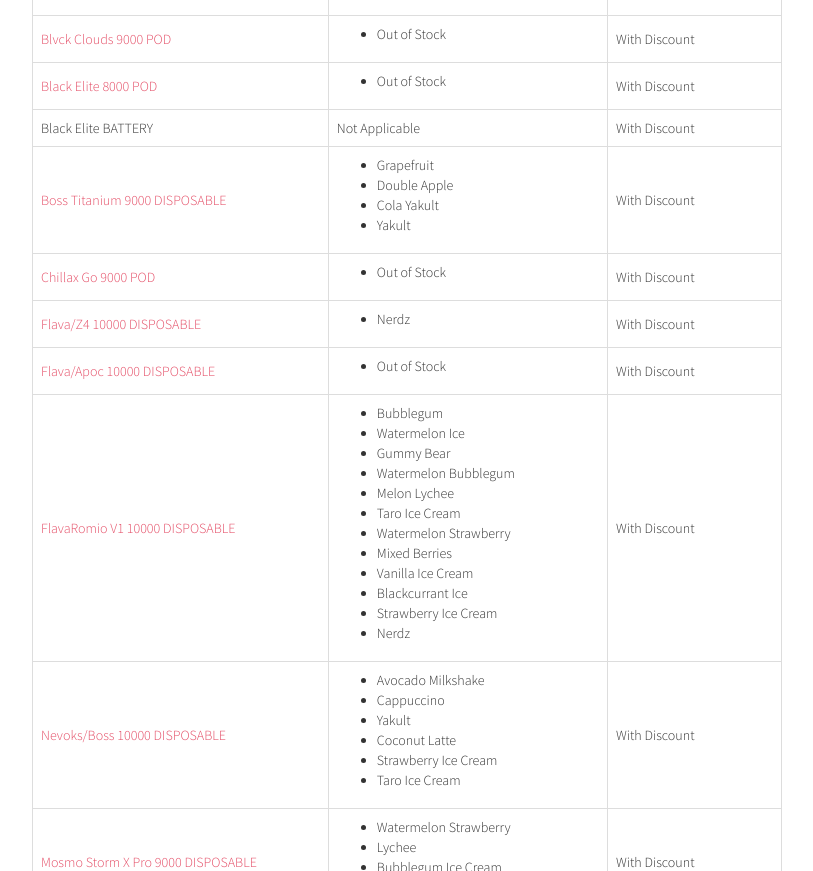
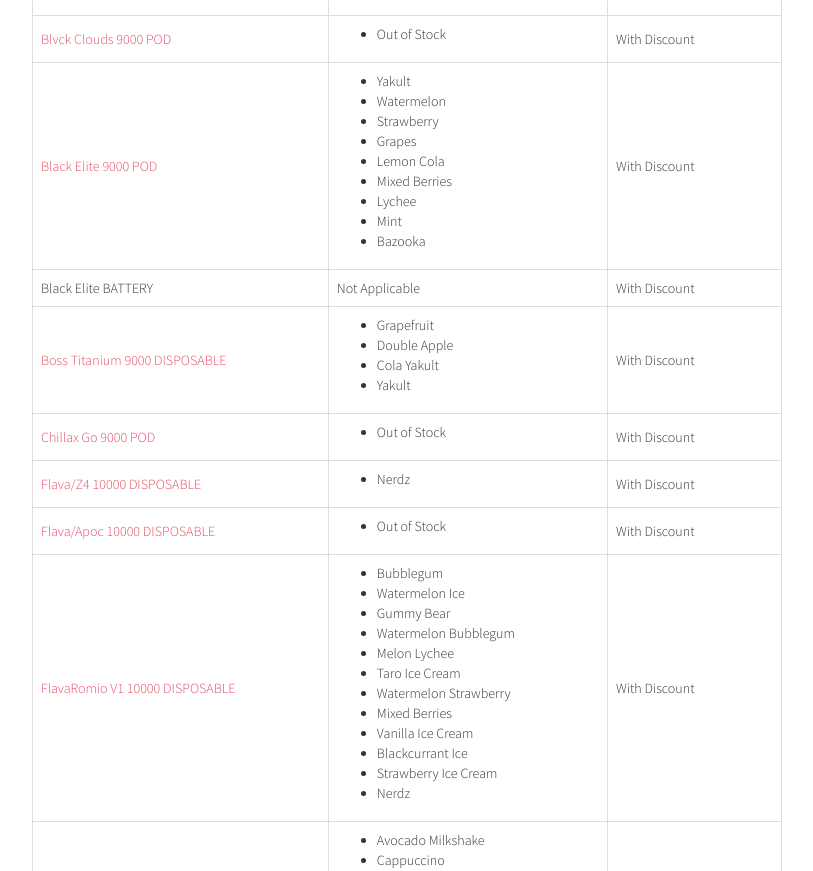
Before and after one commit to medusa-ph/medusa-ph.github.io, a plain HTML site: page index.html in a window 1280 px wide. Shown: the part 4787-5658 px from the top of the page, without its empty margins (233-1046 px from the left). Drawn offline with Linux system fonts and the light colour scheme.

Commit message:
Update index.html

```diff
--- a/index.html
+++ b/index.html
@@ -223,11 +223,19 @@
     <td>With Discount</td>
   </tr>
 
-  <tr>
-    <td><a href="images/black.jpg" target="_blank">Black Elite 8000 POD</a></td>
+<tr>
+    <td><a href="https://www.google.com/search?sca_esv=592749244&rlz=1CDGOYI_enPH1084PH1084&hl=en-US&sxsrf=AM9HkKmi6OJ859_fW4tkHCSQnOuqPcVfAw:1703144063646&q=black+elite+pods&tbm=isch&source=lnms&prmd=isvnmbtz&sa=X&ved=2ahUKEwiXxqiHgqCDAxWwwjgGHfjyCeAQ0pQJegQIDBAB&biw=430&bih=745&dpr=3#imgrc=woEiC7cBFL1CNM" target="_blank">Black Elite 9000 POD</a></td>
 	  <td>
 	    <ul>
-		<li>Out of Stock</li>
+		<li>Yakult</li>
+<li> Watermelon </li>
+  <li> Strawberry </li>
+  <li> Grapes </li>
+  <li> Lemon Cola </li>
+  <li> Mixed Berries </li>
+  <li> Lychee </li>
+  <li> Mint </li>
+  <li> Bazooka </li>
 	    </ul>
 	  </td>
     <td>With Discount</td>
```
